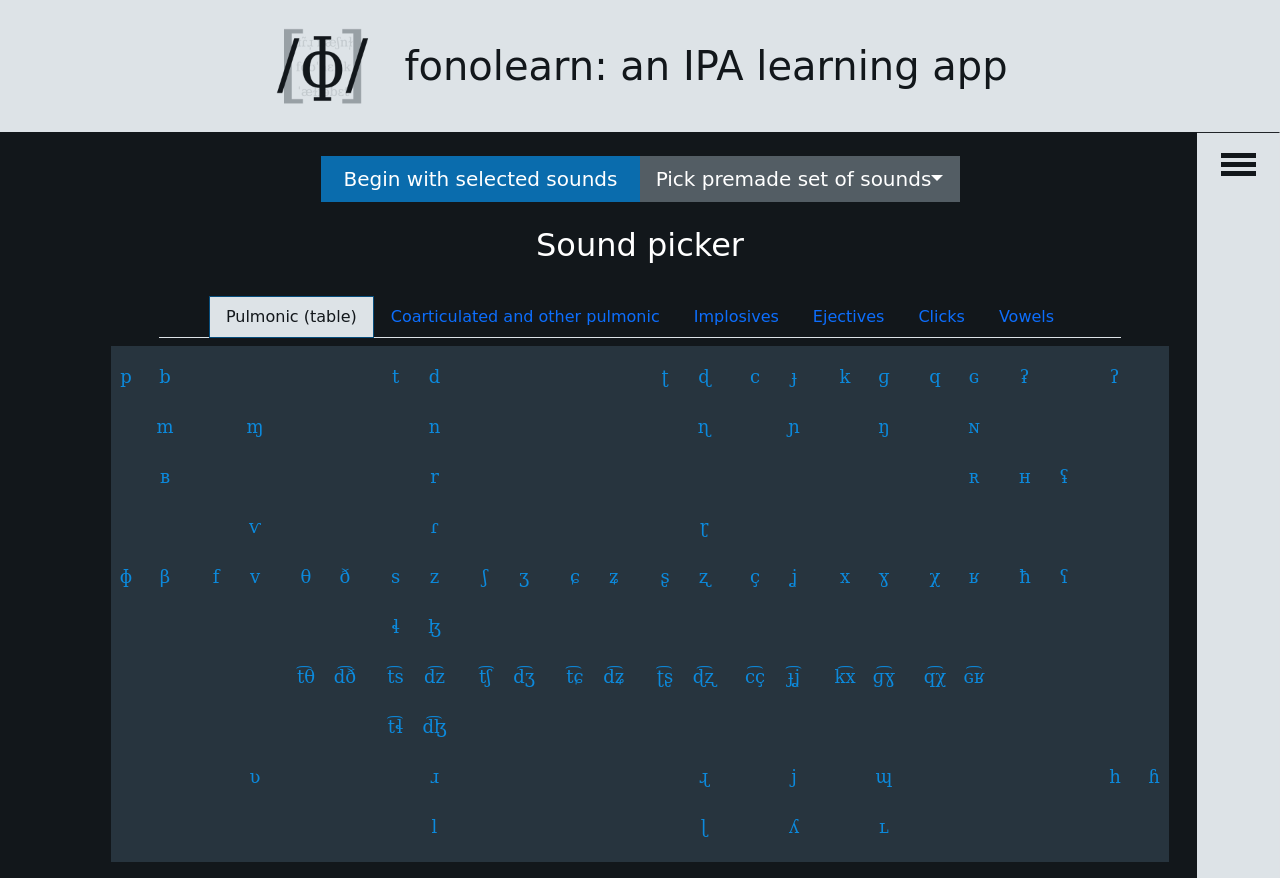
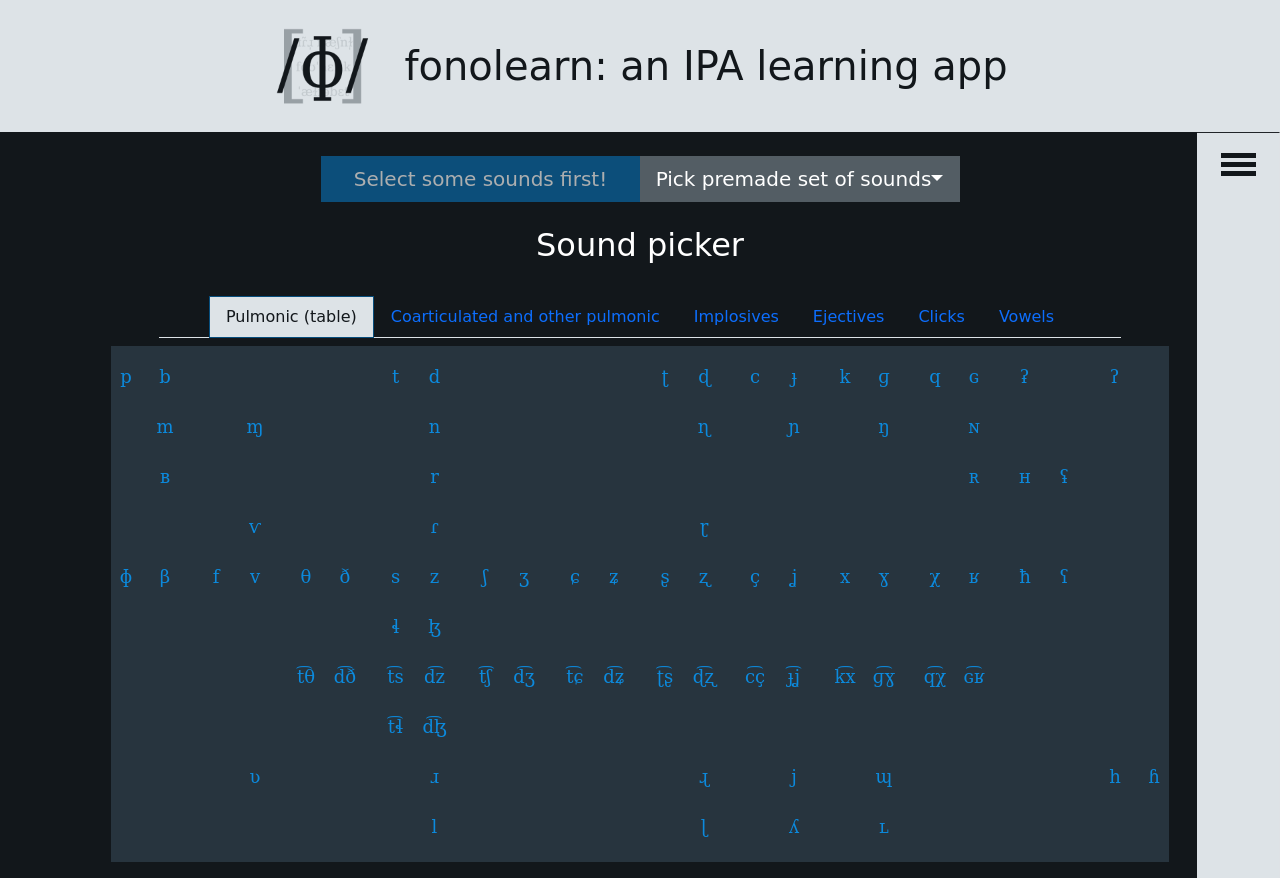
Before and after one commit to s-jevtic/fonolearn, an Angular app: page /main-menu in a window 1280 px wide. Built offline with nearby package versions, Linux system fonts and the light colour scheme.

Commit message:
fix number of choices bug

```diff
--- a/src/app/ipa/ipa.component.html
+++ b/src/app/ipa/ipa.component.html
@@ -21,10 +21,10 @@
             </div>
         </div>
     </ng-container>
-    <div class="d-flex justify-content-center">
+    <div class="d-flex justify-content-center mt-3">
         <ng-container *ngIf="noneSelected">
                 <div class="alert alert-danger alert-dismissible fade show" role="alert" id="none-selected-alert">
-                    Warning: no sounds selected!
+                    Warning: not enough sounds selected!
                     <button type="button" class="btn-close" data-bs-dismiss="alert" aria-label="Close"></button>
                 </div>
         </ng-container>
--- a/src/app/ipa/ipa.component.ts
+++ b/src/app/ipa/ipa.component.ts
@@ -38,7 +38,7 @@ export class IpaComponent implements OnInit {
 
     this.clicked = Array<number>(this.noOfChoices).fill(0);
 
-    if (this.selectedPhones.length != 0) {
+    if (this.selectedPhones.length < this.noOfChoices) {
       this.noneSelected = false;
       this.newGuess();
     }
--- a/src/app/main-menu/main-menu.component.css
+++ b/src/app/main-menu/main-menu.component.css
@@ -2,3 +2,7 @@
     background-color: var(--dark-color-fg);
     align-self: center;
 }
+
+#begin-button-disabled {
+    pointer-events: auto;
+}
--- a/src/app/main-menu/main-menu.component.html
+++ b/src/app/main-menu/main-menu.component.html
@@ -1,6 +1,6 @@
 <div class="container-fluid d-flex justify-content-center px-3 my-4">
     <div class="btn-group" id="main-buttons">
-        <button class="btn btn-lg btn-primary disabled" role="button" id="begin-button-disabled" *ngIf="notEnoughSelected()" data-toggle="tooltip" data-placement="bottom" title="Select at least {{ noOfChoices }} sounds.">Select some sounds first!</button>
+        <button class="btn btn-lg btn-primary disabled" role="button" id="begin-button-disabled" *ngIf="notEnoughSelected()" placement="bottom" ngbTooltip="Select at least {{ noOfChoices() }} sounds.">Select some sounds first!</button>
         <button class="btn btn-lg btn-primary" role="button" id="begin-button" *ngIf="!notEnoughSelected()" (click)="ipa($event)">Begin with selected sounds</button>
         <button class="btn btn-lg btn-secondary dropdown-toggle dropdown-toggle-split" id="soundSetPicker" data-bs-toggle="dropdown" aria-expanded="false">Pick premade set of sounds</button>
         <ul class="dropdown-menu bg-dark" aria-labelledby="soundSetPicker">
--- a/src/app/main-menu/main-menu.component.ts
+++ b/src/app/main-menu/main-menu.component.ts
@@ -92,13 +92,9 @@ export class MainMenuComponent implements OnInit {
       () => {
         this.clearSelection();
       });
-
-    this.noOfChoices = 0;
   }
 
   ipa(event: any): void {
-    this.noOfChoices = parseInt((<HTMLInputElement>document.getElementById("no-of-choices")).value); // yes, this seems to be necessary
-    this.phoneDataService.noOfChoices = this.noOfChoices;
     this.router.navigate(["./ipa"]);
   }
 
@@ -197,9 +193,27 @@ export class MainMenuComponent implements OnInit {
     });
   }
 
+  selectionCount(): number {
+    let count = 0;
+    this.consonants.forEach(p => {
+      if (this.phoneChecked.get(p)) {
+        count++;
+      }
+    });
+    this.vowels.forEach(p => {
+      if (this.phoneChecked.get(p)) {
+        count++;
+      }
+    });
+    return count;
+  }
+
   notEnoughSelected(): boolean {
-    this.noOfChoices = parseInt((<HTMLInputElement>document.getElementById("no-of-choices")).value); // yes, this seems to be necessary
-    return this.phoneDataService.selectionCount() < this.noOfChoices; // not enough phones are selected if there are more choices than selected phones
+    return this.selectionCount() < this.phoneDataService.noOfChoices; // not enough phones are selected if there are more choices than selected phones
+  }
+
+  noOfChoices(): number {
+    return this.phoneDataService.noOfChoices;
   }
 
   premadeSets: any;
@@ -217,7 +231,6 @@ export class MainMenuComponent implements OnInit {
 
   checked: boolean[][];
   phoneChecked: Map<Phone, boolean>;
-  noOfChoices: number;
 
   noneSelectedAlert: boolean;
 }
--- a/src/app/phone-data.service.ts
+++ b/src/app/phone-data.service.ts
@@ -58,10 +58,6 @@ export class PhoneDataService {
     this.selectionClearedSource.next();
   }
 
-  selectionCount(): number {
-    return this.vowels.length + this.clicks.length + this.ejectives.length + this.implosives.length + this.otherPulmonic.length + this.pulmonicConsonants.length;
-  }
-
   pulmonicConsonants: PulmonicConsonant[];
   otherPulmonic: OtherPulmonic[];
   implosives: Implosive[];
--- a/src/app/useful-links/useful-links.component.html
+++ b/src/app/useful-links/useful-links.component.html
@@ -5,7 +5,7 @@
             <span [attr.hidden]="mainMenuActive()? null : true">
                 <h2 class="mb-3">Options</h2>
                 <label for="no-of-choices" class="form-text">Number of choices when guessing:</label>
-                <input type="number" min="2" max="10" [defaultValue]="3" id="no-of-choices" class="form-control"/>
+                <input type="number" min="2" max="10" [defaultValue]="3" id="no-of-choices" class="form-control" (change)="checkNumber()"/>
                 <button role="button" class="btn btn-lg btn-danger my-3" (click)="clearSelection()">Clear selection</button>
 
                 <hr/><hr/>
--- a/src/app/useful-links/useful-links.component.ts
+++ b/src/app/useful-links/useful-links.component.ts
@@ -70,6 +70,10 @@ export class UsefulLinksComponent implements OnInit {
     return document.getElementById("sound-picker-container")? true : false; // kind of a workaround, checking if an element *inside* the main menu exists
   }
 
+  checkNumber(): void {
+    this.phoneDataService.noOfChoices = parseInt((<HTMLInputElement> document.getElementById('no-of-choices')).value)
+  }
+
   menuState: string;
   show: boolean;
   toggled: boolean;
```
